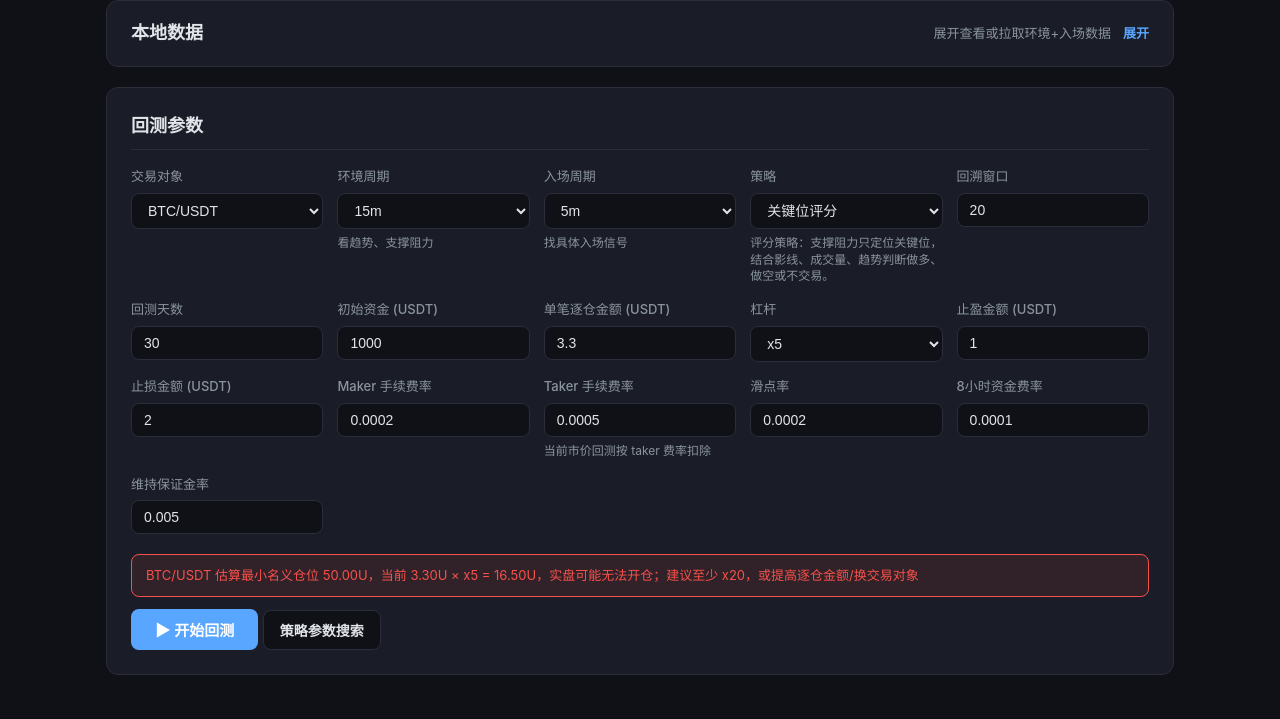
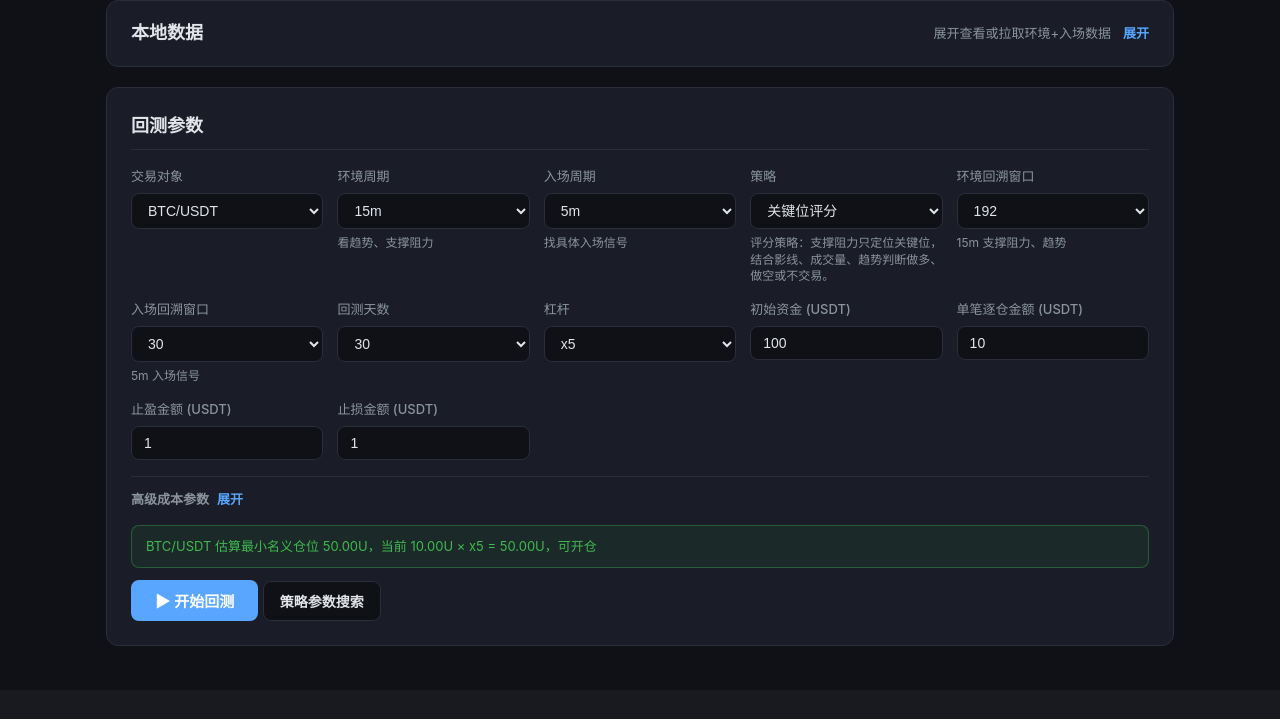
Before and after one commit to wllqxls/liang_hua, a FastAPI app: page / in a window 1280 px wide. Shown: the part 154-873 px from the top of the page. After the commit the page ends 800 px from the top, so only its background shows below. Run offline with FastAPI, Linux system fonts and the light colour scheme.

Commit message:
Split context and entry lookbacks

```diff
--- a/src/web/routes.py
+++ b/src/web/routes.py
@@ -83,6 +83,8 @@ OPTIMIZATION_STRATEGIES = {
 TIMEFRAMES = ["1m", "5m", "15m", "30m", "1h", "4h", "1d", "1w"]
 
 LEVERAGE_OPTIONS = [1, 2, 3, 5, 10, 20, 50, 100, 125, 150]
+CONTEXT_LOOKBACK_OPTIONS = [96, 192, 288]
+ENTRY_LOOKBACK_OPTIONS = [10, 20, 30, 40, 50, 60]
 
 SYMBOLS = [
     "BTC/USDT", "ETH/USDT", "BNB/USDT", "SOL/USDT",
@@ -137,8 +139,9 @@ async def run_backtest(req: BacktestRequest) -> BacktestResponse:
             symbol=req.symbol,
             timeframe=req.timeframe,
             context_timeframe=req.context_timeframe,
+            context_lookback=req.context_lookback,
             backtest_days=req.backtest_days,
-            lookback=req.lookback,
+            lookback=req.entry_lookback,
             cash=req.cash,
             commission=req.taker_fee,
             leverage=req.leverage,
@@ -195,7 +198,8 @@ async def optimize_backtest(req: BacktestRequest) -> OptimizationResponse:
     if req.position_amount > req.cash:
         return OptimizationResponse(success=False, candidates=[], error="单笔逐仓金额不能大于初始资金")
 
-    lookbacks = _nearby_ints(req.lookback, [1, 1.5], min_value=2, max_value=500)
+    context_lookbacks = _nearby_options(req.context_lookback, CONTEXT_LOOKBACK_OPTIONS)
+    entry_lookbacks = _nearby_options(req.entry_lookback, ENTRY_LOOKBACK_OPTIONS)
     leverages = _nearby_leverages(req.leverage)
     take_profit_base = req.take_profit_amount if req.take_profit_amount > 0 else req.position_amount * 0.5
     take_profits = _nearby_numbers(
@@ -213,73 +217,77 @@ async def optimize_backtest(req: BacktestRequest) -> OptimizationResponse:
     filtered_count = 0
 
     for strategy_name, strategy_info in OPTIMIZATION_STRATEGIES.items():
-        for lookback in lookbacks:
-            for leverage in leverages:
-                for take_profit_amount in take_profits:
-                    for stop_loss_amount in stop_losses:
-                        try:
-                            result = engine.run(
-                                strategy_class=strategy_info["class"],
-                                symbol=req.symbol,
-                                timeframe=req.timeframe,
-                                context_timeframe=req.context_timeframe,
-                                backtest_days=req.backtest_days,
-                                lookback=lookback,
-                                cash=req.cash,
-                                commission=req.taker_fee,
-                                leverage=leverage,
-                                slippage_rate=req.slippage_rate,
-                                funding_rate=req.funding_rate,
-                                maintenance_margin_rate=req.maintenance_margin_rate,
-                                position_amount=req.position_amount,
+        for context_lookback in context_lookbacks:
+            for entry_lookback in entry_lookbacks:
+                for leverage in leverages:
+                    for take_profit_amount in take_profits:
+                        for stop_loss_amount in stop_losses:
+                            try:
+                                result = engine.run(
+                                    strategy_class=strategy_info["class"],
+                                    symbol=req.symbol,
+                                    timeframe=req.timeframe,
+                                    context_timeframe=req.context_timeframe,
+                                    context_lookback=context_lookback,
+                                    backtest_days=req.backtest_days,
+                                    lookback=entry_lookback,
+                                    cash=req.cash,
+                                    commission=req.taker_fee,
+                                    leverage=leverage,
+                                    slippage_rate=req.slippage_rate,
+                                    funding_rate=req.funding_rate,
+                                    maintenance_margin_rate=req.maintenance_margin_rate,
+                                    position_amount=req.position_amount,
+                                    take_profit_amount=take_profit_amount,
+                                    stop_loss_amount=stop_loss_amount,
+                                )
+                            except Exception:
+                                logger.exception("参数搜索候选失败")
+                                continue
+                            evaluated_count += 1
+                            total_return_pct = _finite_number(result.total_return_pct)
+                            max_drawdown_pct = _finite_number(result.max_drawdown_pct)
+                            win_rate_pct = _finite_number(result.win_rate_pct)
+                            quality = _assess_backtest_quality(
+                                result=result,
                                 take_profit_amount=take_profit_amount,
                                 stop_loss_amount=stop_loss_amount,
+                                backtest_days=req.backtest_days,
                             )
-                        except Exception:
-                            logger.exception("参数搜索候选失败")
-                            continue
-                        evaluated_count += 1
-                        total_return_pct = _finite_number(result.total_return_pct)
-                        max_drawdown_pct = _finite_number(result.max_drawdown_pct)
-                        win_rate_pct = _finite_number(result.win_rate_pct)
-                        quality = _assess_backtest_quality(
-                            result=result,
-                            take_profit_amount=take_profit_amount,
-                            stop_loss_amount=stop_loss_amount,
-                            backtest_days=req.backtest_days,
-                        )
-                        if not quality.passes_filter:
-                            filtered_count += 1
-                            continue
-                        score = _optimization_score(
-                            total_return_pct=total_return_pct,
-                            max_drawdown_pct=max_drawdown_pct,
-                            win_rate_pct=win_rate_pct,
-                            num_trades=result.num_trades,
-                            quality_score=quality.score,
-                            profit_factor=quality.profit_factor,
-                            max_consecutive_losses=quality.max_consecutive_losses,
-                        )
-                        rankless.append({
-                            "strategy": strategy_name,
-                            "strategy_label": strategy_info["label"],
-                            "lookback": lookback,
-                            "leverage": leverage,
-                            "take_profit_amount": take_profit_amount,
-                            "stop_loss_amount": stop_loss_amount,
-                            "total_return_pct": total_return_pct,
-                            "max_drawdown_pct": max_drawdown_pct,
-                            "win_rate_pct": win_rate_pct,
-                            "num_trades": result.num_trades,
-                            "quality_score": quality.score,
-                            "quality_grade": quality.grade,
-                            "quality_label": quality.label,
-                            "quality_reasons": quality.reasons,
-                            "profit_factor": quality.profit_factor,
-                            "avg_win_loss_ratio": quality.avg_win_loss_ratio,
-                            "max_consecutive_losses": quality.max_consecutive_losses,
-                            "score": score,
-                        })
+                            if not quality.passes_filter:
+                                filtered_count += 1
+                                continue
+                            score = _optimization_score(
+                                total_return_pct=total_return_pct,
+                                max_drawdown_pct=max_drawdown_pct,
+                                win_rate_pct=win_rate_pct,
+                                num_trades=result.num_trades,
+                                quality_score=quality.score,
+                                profit_factor=quality.profit_factor,
+                                max_consecutive_losses=quality.max_consecutive_losses,
+                            )
+                            rankless.append({
+                                "strategy": strategy_name,
+                                "strategy_label": strategy_info["label"],
+                                "lookback": entry_lookback,
+                                "context_lookback": context_lookback,
+                                "entry_lookback": entry_lookback,
+                                "leverage": leverage,
+                                "take_profit_amount": take_profit_amount,
+                                "stop_loss_amount": stop_loss_amount,
+                                "total_return_pct": total_return_pct,
+                                "max_drawdown_pct": max_drawdown_pct,
+                                "win_rate_pct": win_rate_pct,
+                                "num_trades": result.num_trades,
+                                "quality_score": quality.score,
+                                "quality_grade": quality.grade,
+                                "quality_label": quality.label,
+                                "quality_reasons": quality.reasons,
+                                "profit_factor": quality.profit_factor,
+                                "avg_win_loss_ratio": quality.avg_win_loss_ratio,
+                                "max_consecutive_losses": quality.max_consecutive_losses,
+                                "score": score,
+                            })
 
     ranked = sorted(rankless, key=lambda item: item["score"], reverse=True)[:10]
     for index, item in enumerate(ranked, start=1):
@@ -398,6 +406,15 @@ def _nearby_leverages(value: float) -> list[float]:
         for target in targets
     }
     return [float(item) for item in sorted(selected)]
+
+
+def _nearby_options(value: int, options: list[int]) -> list[int]:
+    """返回当前选项及左右相邻选项，控制参数搜索规模。"""
+    nearest = min(options, key=lambda option: abs(option - value))
+    index = options.index(nearest)
+    start = max(index - 1, 0)
+    end = min(index + 2, len(options))
+    return options[start:end]
 
 
 def _finite_number(value: float | None) -> float:
--- a/static/css/style.css
+++ b/static/css/style.css
@@ -137,6 +137,38 @@ header h1 {
 
 .collapsible-content {
     padding: 18px 24px 24px;
+}
+
+.advanced-options {
+    border-top: 1px solid var(--border);
+    margin: -4px 0 16px;
+    padding-top: 12px;
+}
+
+.advanced-options summary {
+    color: var(--text-secondary);
+    cursor: pointer;
+    font-size: 13px;
+    font-weight: 600;
+    list-style: none;
+}
+
+.advanced-options summary::-webkit-details-marker {
+    display: none;
+}
+
+.advanced-options summary::after {
+    content: "展开";
+    color: var(--accent);
+    margin-left: 8px;
+}
+
+.advanced-options[open] summary::after {
+    content: "收起";
+}
+
+.advanced-grid {
+    margin: 14px 0 4px;
 }
 
 /* Form */
--- a/static/js/backtest.js
+++ b/static/js/backtest.js
@@ -83,8 +83,11 @@ async function runBacktest() {
 
 
 function validateBacktestPayload(payload) {
-    if (payload.lookback < 1 || payload.lookback > 500) {
-        return '回溯窗口必须在 1 到 500 之间';
+    if (payload.context_lookback < 1 || payload.context_lookback > 500) {
+        return '环境回溯窗口必须在 1 到 500 之间';
+    }
+    if (payload.entry_lookback < 1 || payload.entry_lookback > 500) {
+        return '入场回溯窗口必须在 1 到 500 之间';
     }
     if (payload.backtest_days < 1 || payload.backtest_days > 3650) {
         return '回测天数必须在 1 到 3650 之间';
@@ -187,12 +190,14 @@ function collectBacktestPayload() {
         context_timeframe: document.getElementById('context-timeframe').value,
         strategy: document.getElementById('strategy').value,
         backtest_days: numberValue('backtest-days', 30),
-        lookback: numberValue('lookback', 20),
-        cash: numberValue('cash', 1000),
-        position_amount: numberValue('position-amount', 3.3),
+        context_lookback: numberValue('context-lookback', 192),
+        entry_lookback: numberValue('entry-lookback', 30),
+        lookback: numberValue('entry-lookback', 30),
+        cash: numberValue('cash', 100),
+        position_amount: numberValue('position-amount', 10),
         leverage: numberValue('leverage', 5),
         take_profit_amount: numberValue('take-profit-amount', 1),
-        stop_loss_amount: numberValue('stop-loss-amount', 2),
+        stop_loss_amount: numberValue('stop-loss-amount', 1),
         maker_fee: numberValue('maker-fee', 0.0002),
         taker_fee: numberValue('taker-fee', 0.0005),
         slippage_rate: numberValue('slippage-rate', 0.0002),
@@ -525,7 +530,7 @@ function renderOptimizationTable(candidates, summary) {
         const text = evaluated > 0
             ? '没有通过严格过滤的组合，已过滤 ' + filtered + ' / ' + evaluated + ' 个'
             : '尚未搜索';
-        tbody.innerHTML = '<tr><td colspan="15" class="empty-cell">' + text + '</td></tr>';
+        tbody.innerHTML = '<tr><td colspan="16" class="empty-cell">' + text + '</td></tr>';
         return;
     }
 
@@ -538,7 +543,8 @@ function renderOptimizationTable(candidates, summary) {
             '<td>' + item.rank + '</td>' +
             '<td>' + (item.strategy_label || item.strategy || '--') + '</td>' +
             '<td>' + badge + '</td>' +
-            '<td>' + item.lookback + '</td>' +
+            '<td>' + item.context_lookback + '</td>' +
+            '<td>' + (item.entry_lookback || item.lookback) + '</td>' +
             '<td>x' + formatNumber(item.leverage, 0) + '</td>' +
             '<td>' + formatNumber(item.take_profit_amount, 2) + '</td>' +
             '<td>' + formatNumber(item.stop_loss_amount, 2) + '</td>' +
@@ -560,7 +566,8 @@ function applyOptimizationCandidate(index) {
     if (!item) return;
 
     document.getElementById('strategy').value = item.strategy;
-    document.getElementById('lookback').value = item.lookback;
+    document.getElementById('context-lookback').value = item.context_lookback;
+    document.getElementById('entry-lookback').value = item.entry_lookback || item.lookback;
     document.getElementById('leverage').value = String(item.leverage);
     document.getElementById('take-profit-amount').value = item.take_profit_amount;
     document.getElementById('stop-loss-amount').value = item.stop_loss_amount;
--- a/templates/backtest.html
+++ b/templates/backtest.html
@@ -89,20 +89,37 @@
                     <span id="strategy-desc" class="field-note"></span>
                 </div>
                 <div class="form-group">
-                    <label for="lookback">回溯窗口</label>
-                    <input type="number" id="lookback" value="20" min="1" max="500">
+                    <label for="context-lookback">环境回溯窗口</label>
+                    <select id="context-lookback">
+                        <option value="96">96</option>
+                        <option value="192" selected>192</option>
+                        <option value="288">288</option>
+                    </select>
+                    <span class="field-note">15m 支撑阻力、趋势</span>
+                </div>
+                <div class="form-group">
+                    <label for="entry-lookback">入场回溯窗口</label>
+                    <select id="entry-lookback">
+                        <option value="10">10</option>
+                        <option value="20">20</option>
+                        <option value="30" selected>30</option>
+                        <option value="40">40</option>
+                        <option value="50">50</option>
+                        <option value="60">60</option>
+                    </select>
+                    <span class="field-note">5m 入场信号</span>
                 </div>
                 <div class="form-group">
                     <label for="backtest-days">回测天数</label>
-                    <input type="number" id="backtest-days" value="30" min="1" max="3650">
-                </div>
-                <div class="form-group">
-                    <label for="cash">初始资金 (USDT)</label>
-                    <input type="number" id="cash" value="1000" min="10" step="10">
-                </div>
-                <div class="form-group">
-                    <label for="position-amount">单笔逐仓金额 (USDT)</label>
-                    <input type="number" id="position-amount" value="3.3" min="0.1" step="0.1">
+                    <select id="backtest-days">
+                        <option value="7">7</option>
+                        <option value="15">15</option>
+                        <option value="30" selected>30</option>
+                        <option value="60">60</option>
+                        <option value="90">90</option>
+                        <option value="120">120</option>
+                        <option value="180">180</option>
+                    </select>
                 </div>
                 <div class="form-group">
                     <label for="leverage">杠杆</label>
@@ -120,13 +137,25 @@
                     </select>
                 </div>
                 <div class="form-group">
+                    <label for="cash">初始资金 (USDT)</label>
+                    <input type="number" id="cash" value="100" min="10" step="10">
+                </div>
+                <div class="form-group">
+                    <label for="position-amount">单笔逐仓金额 (USDT)</label>
+                    <input type="number" id="position-amount" value="10" min="0.1" step="0.1">
+                </div>
+                <div class="form-group">
                     <label for="take-profit-amount">止盈金额 (USDT)</label>
                     <input type="number" id="take-profit-amount" value="1" min="0" step="0.1">
                 </div>
                 <div class="form-group">
                     <label for="stop-loss-amount">止损金额 (USDT)</label>
-                    <input type="number" id="stop-loss-amount" value="2" min="0" step="0.1">
+                    <input type="number" id="stop-loss-amount" value="1" min="0" step="0.1">
                 </div>
+            </div>
+            <details class="advanced-options">
+                <summary>高级成本参数</summary>
+                <div class="form-grid advanced-grid">
                     <div class="form-group">
                         <label for="maker-fee">Maker 手续费率</label>
                         <input type="number" id="maker-fee" value="0.0002" min="0" max="0.1" step="0.0001">
@@ -149,6 +178,7 @@
                         <input type="number" id="maintenance-margin-rate" value="0.005" min="0" max="0.1" step="0.0001">
                     </div>
                 </div>
+            </details>
             <div id="order-check-msg" class="notice-msg hidden"></div>
             <div id="error-msg" class="error-msg hidden"></div>
             <button id="run-btn" class="btn-primary" onclick="runBacktest()">▶ 开始回测</button>
@@ -229,7 +259,8 @@
                             <th>排名</th>
                             <th>策略</th>
                             <th>评价</th>
-                            <th>回溯</th>
+                            <th>环境回溯</th>
+                            <th>入场回溯</th>
                             <th>杠杆</th>
                             <th>止盈U</th>
                             <th>止损U</th>
@@ -244,13 +275,13 @@
                         </tr>
                     </thead>
                     <tbody id="optimization-tbody">
-                        <tr><td colspan="15" class="empty-cell">尚未搜索</td></tr>
+                        <tr><td colspan="16" class="empty-cell">尚未搜索</td></tr>
                     </tbody>
                 </table>
             </div>
         </section>
     </div>
 
-    <script src="/static/js/backtest.js?v=quality-filter-1"></script>
+    <script src="/static/js/backtest.js?v=lookback-layout-1"></script>
 </body>
 </html>
```
Also changed, not shown: src/backtest/engine.py (+10 -5 lines), src/web/schemas.py (+8 -4 lines), tests/test_engine.py (+1 -1 lines), tests/test_routes.py (+15 -5 lines). Lines whose indentation alone changed are shown as unchanged.
